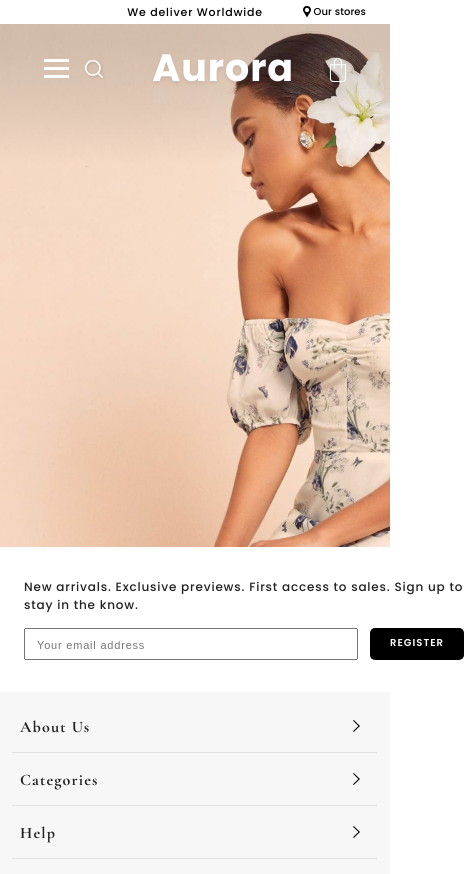
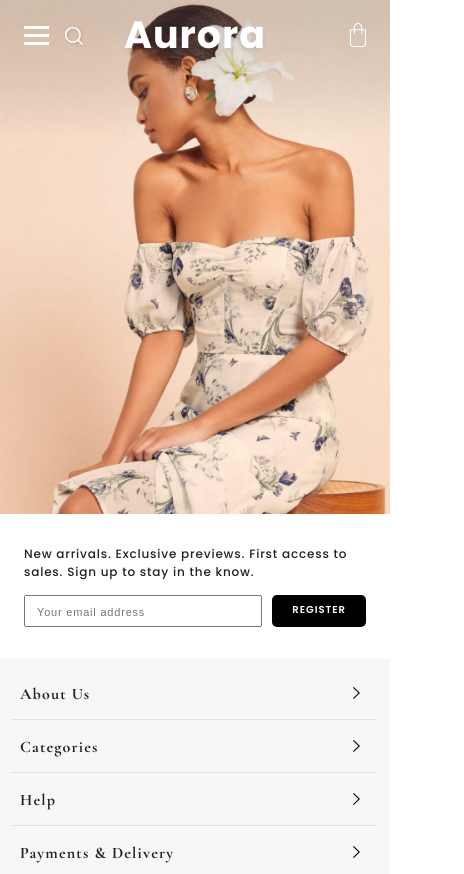
Before and after one commit to Evg2ChainzDev/cruiser_aurora, a plain HTML site: page index.html in a window 390 px wide. Shown: the top 874 px of the page, 464 px wide, since content can reach past the window. Drawn offline with nearby package versions, Linux system fonts and the light colour scheme.

Commit message:
improved responsibility

```diff
--- a/sass/burger.sass
+++ b/sass/burger.sass
@@ -5,8 +5,8 @@
 
 .burger-fullmenu
   position: absolute
-  top: 70px
-  left: 0
+  top: 80px
+  left: -20px
   color: black
   background-color: white
   padding-top: 15px
@@ -17,9 +17,10 @@
   line-height: 16px
   letter-spacing: 1.2px
   text-transform: uppercase
+  padding-bottom: 30px
 
 .burger-fullmenu li
-  padding: 16px 170px 16px 13px
+  padding: 16px 210px 16px 13px
 
 .burger-fullmenu_disp-none
   display: none
--- a/sass/media.sass
+++ b/sass/media.sass
@@ -158,7 +158,51 @@
   .main-screen-center h1
     font-size: 30px !important
 
+@media screen and (max-width: 500px)
+  .promo-section-form__input
+    margin-right: 10px
+    width: 100%
+
+  .promo-section-inner
+    width: 90%
+
+  .promo-section__box
+    padding: 0 5px !important
+
+  .promo-section-form__input
+    padding: 8px 10px 7px 11px
+
+  .middle-header__logo
+    text-align: center !important
+    //background-color: red
+    width: 170px
+
+
+
+
 
 @media screen and (max-width: 450px)
   .main-screen-center h1
     display: none
+
+  .upper-header
+    display: none
+
+  .main-screen
+    margin-top: -24px !important
+
+  .middle-header__logo
+    margin-top: 25px
+
+  .burger-and-search
+    top: 50px
+    left: 0
+
+  .authorization
+    top: 28px
+    right: 0
+
+  .main-screen
+    background-size: 1200px !important
+    //background-position: center 24px
+    background-position: left 62% bottom 123% !important
```
Also changed, not shown: css/burger.css, css/media.css, 1 other file.
